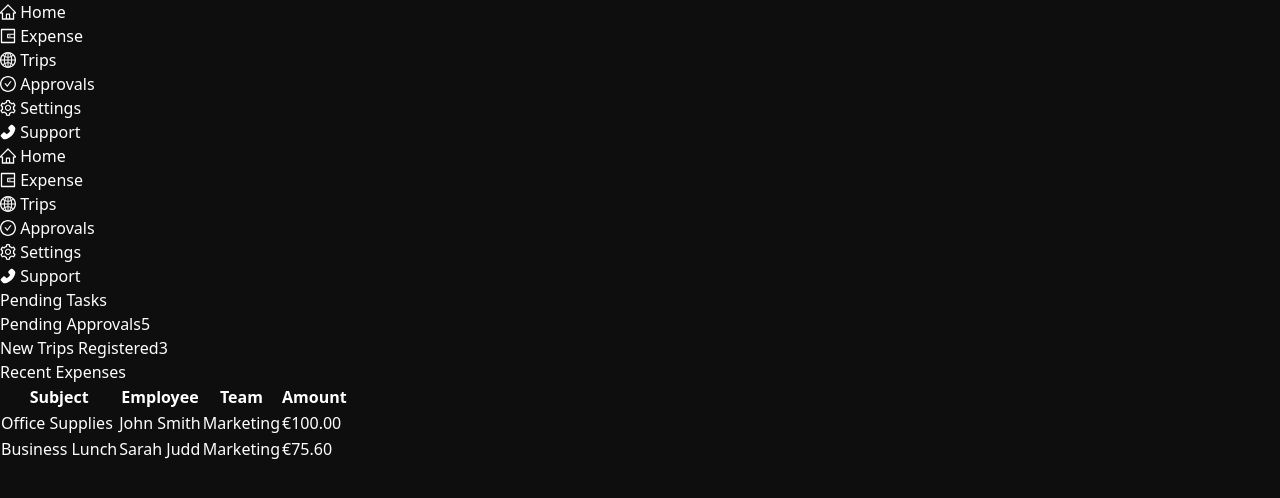
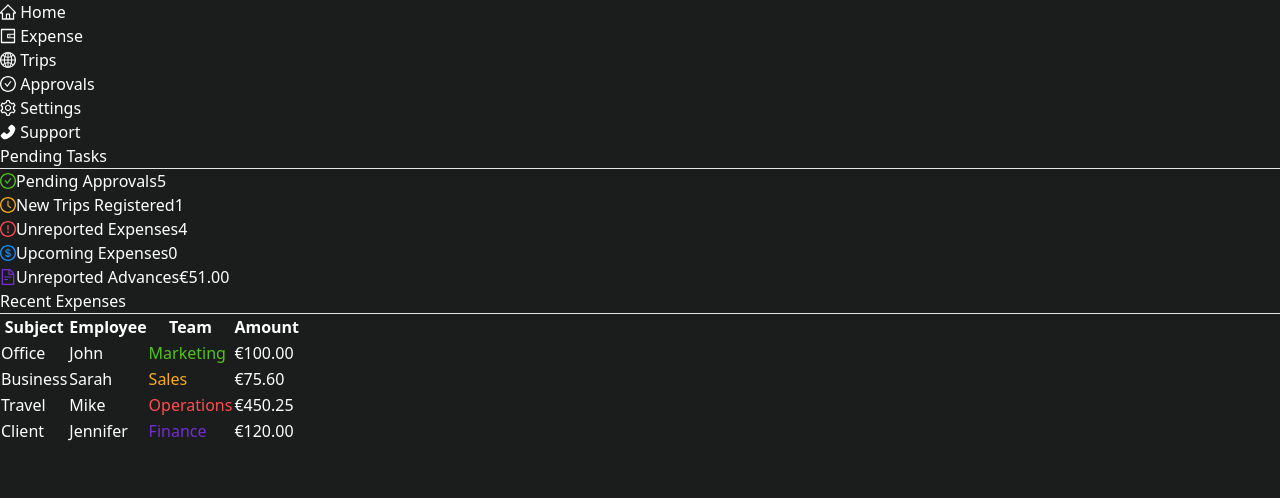
Before and after one commit to Perfect7up/Expense_Web, a React (Vite) app: page / in a window 1280 px wide. Shown: the top 498 px of the page. Built offline with nearby package versions, Linux system fonts and the light colour scheme.

Commit message:
Home page edited

```diff
--- a/src/components/sidebar/Sidebar.tsx
+++ b/src/components/sidebar/Sidebar.tsx
@@ -3,7 +3,7 @@ import { HomeOutlined, WalletOutlined, GlobalOutlined, CheckCircleOutlined, Sett
 
 export default function Sidebar() {
   return (
-    <nav className="text-white h-screen w-64 fixed top-0 left-0 flex flex-col">
+    <nav className="text-white h-screen w-64 fixed top-0 left-0 flex flex-col p-5" style={{ backgroundColor: '#1b1c1c' }}>
       <div className="flex-1 flex flex-col p-4">
         <ul>
           <li className="mb-4">
@@ -40,4 +40,4 @@ export default function Sidebar() {
       </div>
     </nav>
   );
-};
+}
--- a/src/index.css
+++ b/src/index.css
@@ -4,6 +4,6 @@
 
 
 body {
-  background-color: hsla(0, 0%, 0%, 0.945);
+  background-color: #1b1c1c;
   color: white;
 }
--- a/src/pages/home/Home.tsx
+++ b/src/pages/home/Home.tsx
@@ -1,56 +1,70 @@
-import React from "react";
-import Sidebar from "../../components/sidebar/Sidebar";
+import React from 'react';
+import { CheckCircleOutlined, ClockCircleOutlined, ExclamationCircleOutlined, DollarCircleOutlined, FileTextOutlined } from '@ant-design/icons';
 
+const Home: React.FC = () => {
+  const tasks = [
+    { title: 'Pending Approvals', count: 5, icon: <CheckCircleOutlined style={{ color: '#52c41a' }} /> },
+    { title: 'New Trips Registered', count: 1, icon: <ClockCircleOutlined style={{ color: '#faad14' }} /> },
+    { title: 'Unreported Expenses', count: 4, icon: <ExclamationCircleOutlined style={{ color: '#ff4d4f' }} /> },
+    { title: 'Upcoming Expenses', count: 0, icon: <DollarCircleOutlined style={{ color: '#1890ff' }} /> },
+    { title: 'Unreported Advances', count: '€51.00', icon: <FileTextOutlined style={{ color: '#722ed1' }} /> }
+  ];
 
-export default function HomePage() {
-    const tasks = [
-        { title: 'Pending Approvals', count: 5 },
-        { title: 'New Trips Registered', count: 3 },
+  const expenses = [
+    { subject: 'Office', employee: 'John', team: 'Marketing', amount: '€100.00', color: '#52c41a' },
+    { subject: 'Business', employee: 'Sarah', team: 'Sales', amount: '€75.60', color: '#faad14' },
+    { subject: 'Travel', employee: 'Mike', team: 'Operations', amount: '€450.25', color: '#ff4d4f'},
+    { subject: 'Client', employee: 'Jennifer', team: 'Finance', amount: "€120.00", color: '#722ed1' },
   ];
-      const expenses = [
-        { subject: 'Office Supplies', employee: 'John Smith', team: 'Marketing', amount: '€100.00' },
-        { subject: 'Business Lunch', employee: 'Sarah Judd', team: 'Marketing', amount: '€75.60' },
-        // ... other expenses
-      ];
+
   return (
-    <div className="flex py-10 px-5">
-      <Sidebar />
-      <main className="flex-1 p-6 bg-black ml-64">
-      <div className="bg-gray-700 p-4 rounded-md w-50">
-      <h2 className="text-lg font-semibold mb-2">Pending Tasks</h2>
+    <div className='py-10 px-10'>
+      <div className="flex-grow ml-64 py-10 rounded-2xl bg-black px-10">
+        <div className="grid grid-cols-1 lg:grid-cols-2 gap-4">
+          <div className="bg-gray-700 p-4 bg-primary rounded-md" style={{ background:'#1b1c1c' }}>
+            <h2 className="text-lg font-semibold mb-2 text-white">Pending Tasks</h2>
+            <hr />
             <ul>
               {tasks.map((task, index) => (
-          <li key={index} className="flex justify-between mb-2">
-            <span>{task.title}</span>
-            <span>{task.count}</span>
+                <li key={index} className="flex justify-between py-2 font-semibold text-white">
+                  <span className="flex items-center px-2">
+                    {task.icon}
+                    <span className="ml-2">{task.title}</span>
+                  </span>
+                  <span className="px-2">{task.count}</span>
                 </li>
               ))}
             </ul>
           </div>
-    <div className="bg-gray-700 p-4 rounded-md">
-      <h2 className="text-lg font-semibold mb-2">Recent Expenses</h2>
-      <table className="w-full">
+          <div className="bg-gray-700 p-4 rounded-md" style={{ background:'#1b1c1c' }}>
+            <h2 className="text-lg font-semibold mb-2 text-white">Recent Expenses</h2>
+            <hr />
+            <table className="w-full text-white">
               <thead>
                 <tr>
-            <th className="text-left">Subject</th>
-            <th className="text-left">Employee</th>
-            <th className="text-left">Team</th>
-            <th className="text-right">Amount</th>
+                  <th className="text-left px-4 py-2">Subject</th>
+                  <th className="text-left px-4 py-2">Employee</th>
+                  <th className="text-left px-4 py-2">Team</th>
+                  <th className="text-right px-4 py-2">Amount</th>
                 </tr>
               </thead>
               <tbody>
                 {expenses.map((expense, index) => (
                   <tr key={index}>
-              <td className="py-2">{expense.subject}</td>
-              <td className="py-2">{expense.employee}</td>
-              <td className="py-2">{expense.team}</td>
-              <td className="py-2 text-right">{expense.amount}</td>
+                    <td className="px-4 py-2">{expense.subject}</td>
+                    <td className="px-4 py-2">{expense.employee}</td>
+                    <td className="px-4 py-2" style={{ color: expense.color }}>{expense.team}</td>
+                    <td className="px-4 py-2 text-right">{expense.amount}</td>
                   </tr>
                 ))}
               </tbody>
             </table>
           </div>
-      </main>
+        </div>
+        <div className="" style={{ backgroundColor: '#1b1c1c'}}></div>
+      </div>
     </div>
   );
-}
+};
+
+export default Home;
```
Lines whose indentation alone changed are shown as unchanged.
